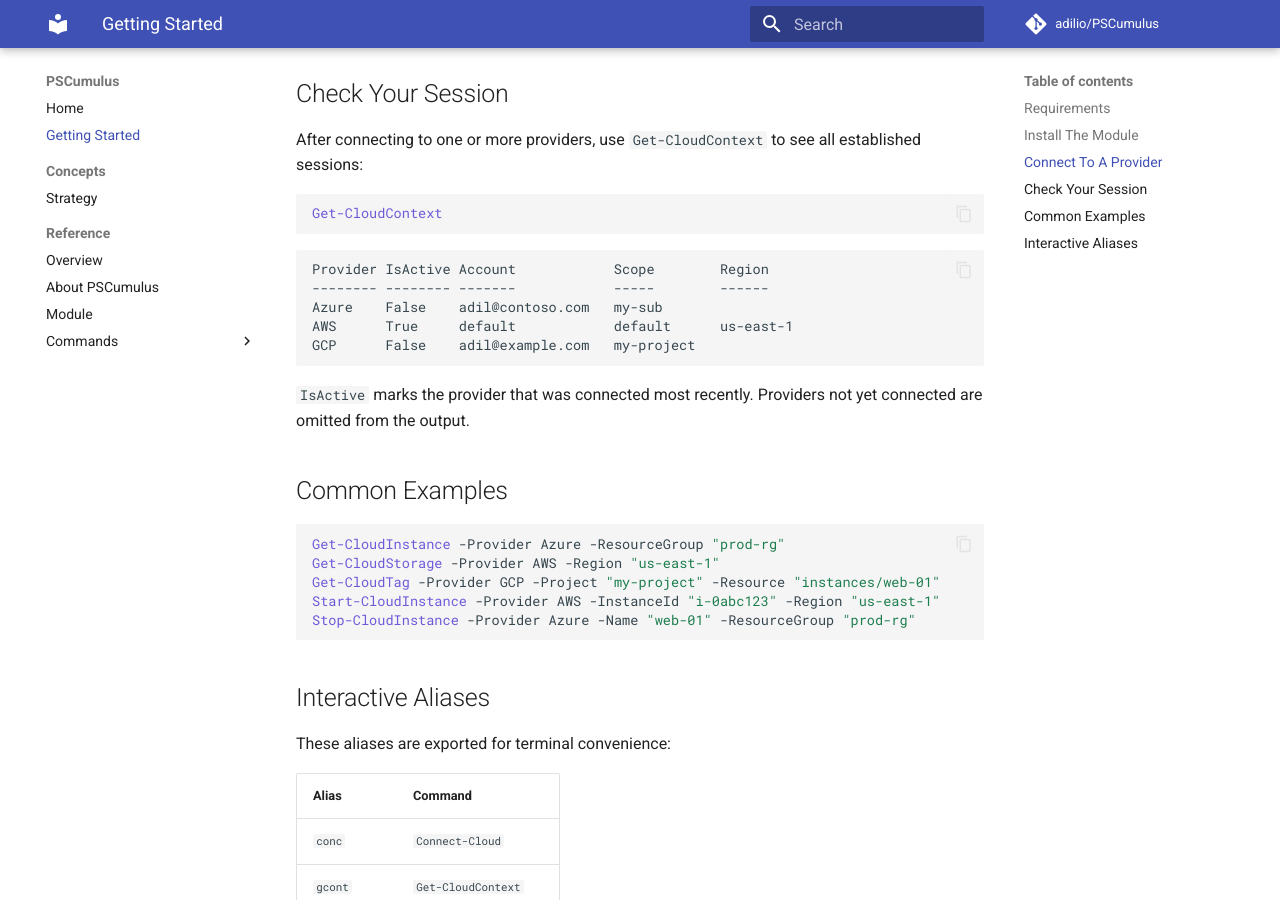
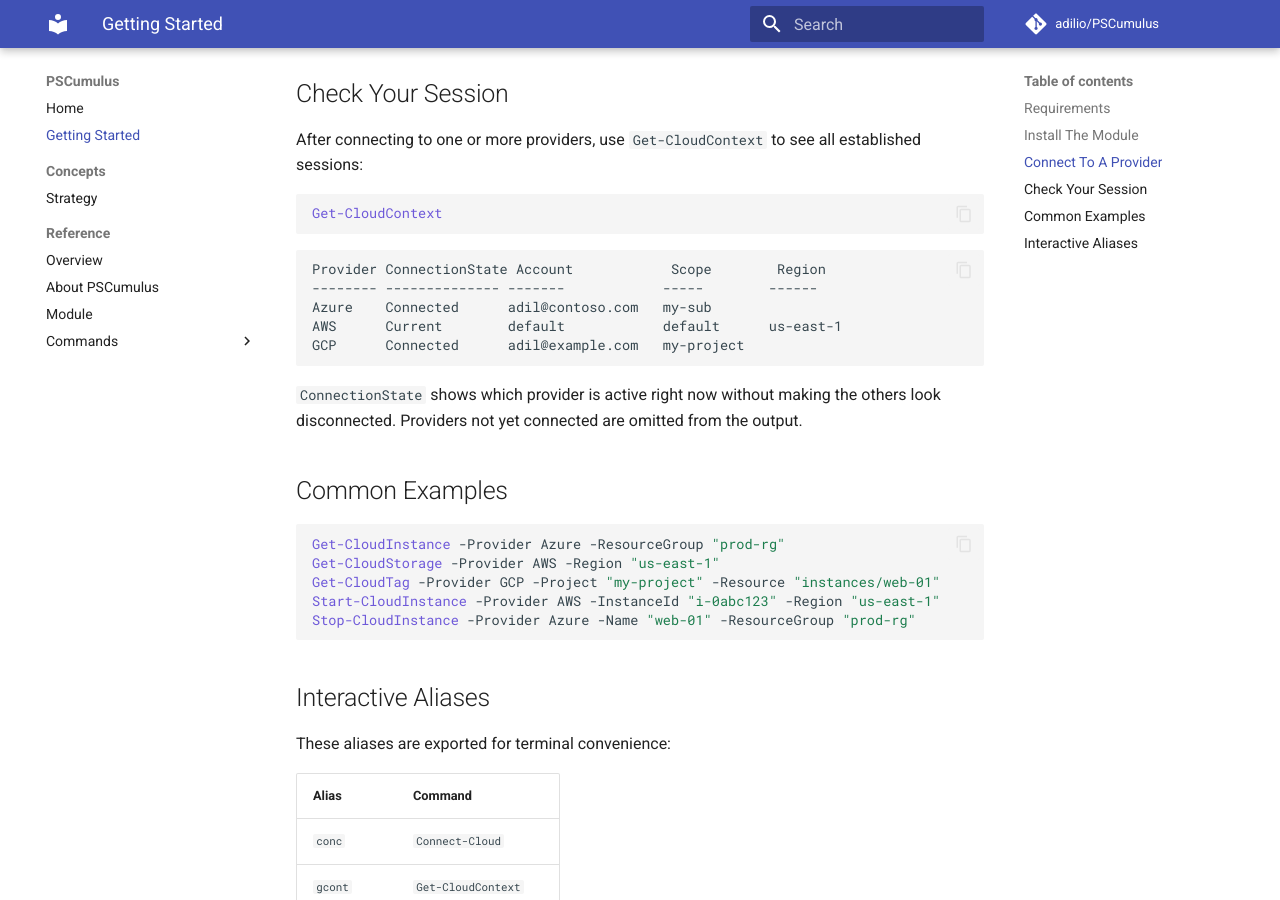
Before and after one commit to adilio/PSCumulus, an MkDocs documentation site: the page built from docs/getting-started.md, in a window 1280 px wide and 900 px high, scrolled down 1133 px. Built offline with MkDocs 1.6.1 and Material for MkDocs 9.7.7, drawn with Linux system fonts in a browser that asks for light colours; comment, search, counter and statistics services are not loaded.

Commit message:
Make cloud context state friendlier

````diff
--- a/docs/getting-started.md
+++ b/docs/getting-started.md
@@ -54,14 +54,15 @@
 ```
 
 ```
-Provider IsActive Account            Scope        Region
--------- -------- -------            -----        ------
-Azure    False    adil@contoso.com   my-sub
-AWS      True     default            default      us-east-1
-GCP      False    adil@example.com   my-project
+Provider ConnectionState Account            Scope        Region
+-------- -------------- -------            -----        ------
+Azure    Connected      adil@contoso.com   my-sub
+AWS      Current        default            default      us-east-1
+GCP      Connected      adil@example.com   my-project
 ```
 
-`IsActive` marks the provider that was connected most recently. Providers not yet connected are omitted from the output.
+`ConnectionState` shows which provider is active right now without making the
+others look disconnected. Providers not yet connected are omitted from the output.
 
 ## Common Examples
 
````
Also changed, not shown: docs/reference/about-pscumulus.md (+1 -0 lines), docs/reference/commands/Get-CloudContext.md (+4 -3 lines), 5 other files.
